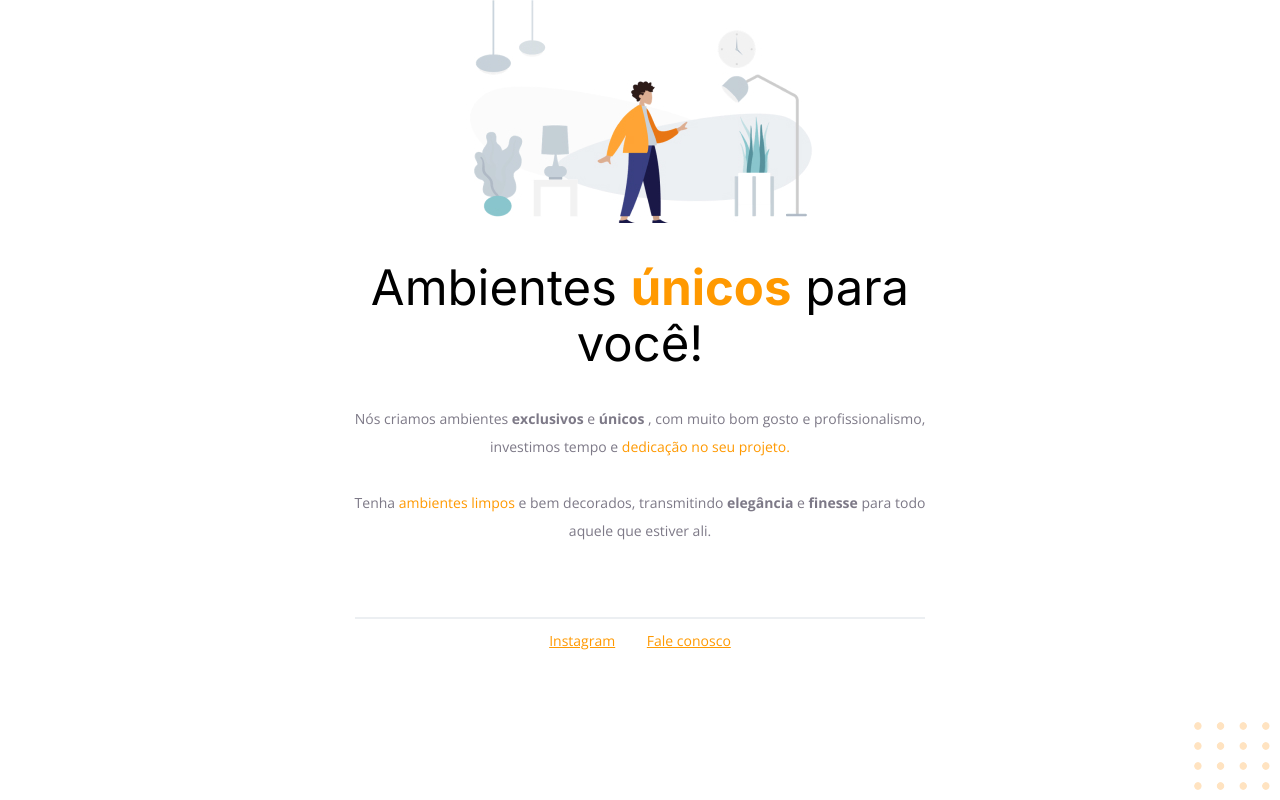
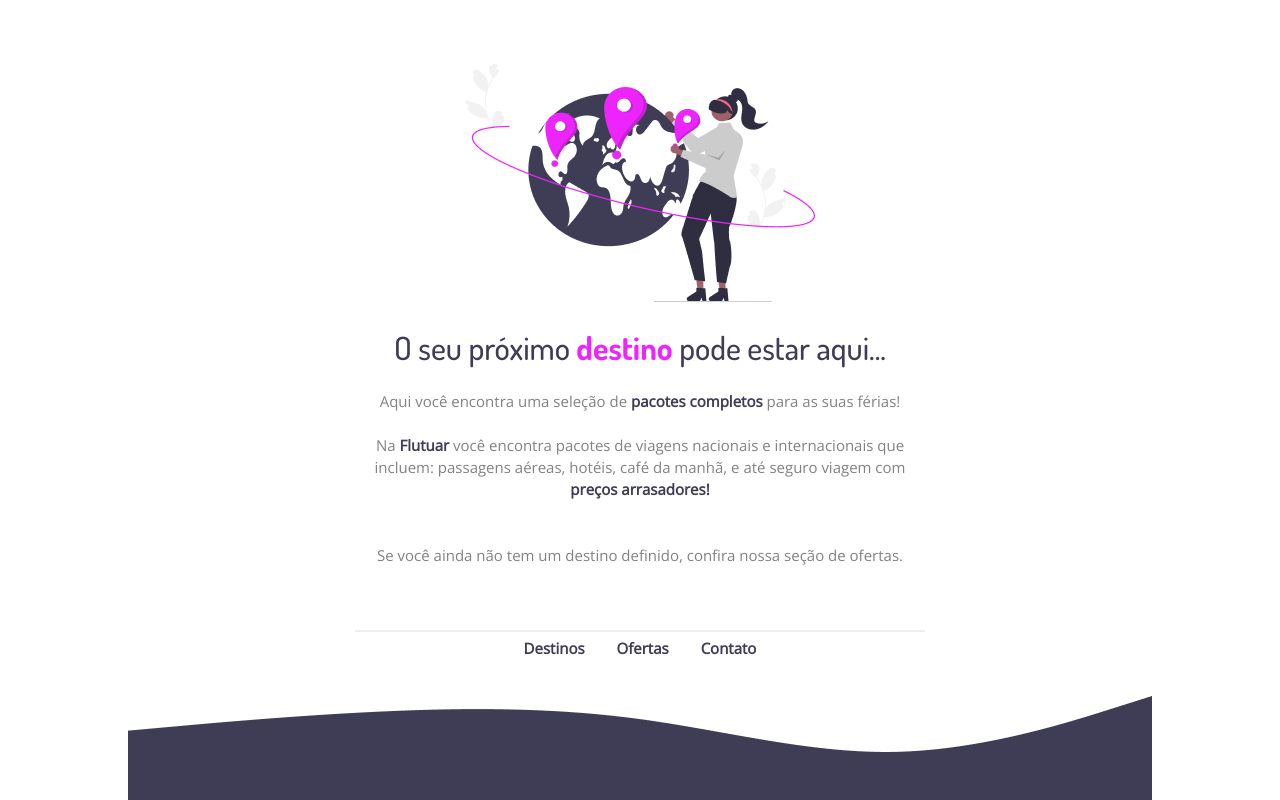
Before and after one commit to ludanii/projeto01-explorer, a plain HTML site: page index.html in a window 1280 px wide. Drawn offline with nearby package versions, Linux system fonts and the light colour scheme.

Commit message:
Novo Layout

```diff
--- a/index.html
+++ b/index.html
@@ -3,48 +3,39 @@
 <html lang="pt-br">
   <!-- Tag <head> contém as instruções para a página -->
   <head>
-    <link rel="preconnect" href="https://fonts.googleapis.com" />
-    <link rel="preconnect" href="https://fonts.gstatic.com" crossorigin />
+    <link rel="preconnect" href="https://fonts.googleapis.com">
+    <link rel="preconnect" href="https://fonts.gstatic.com" crossorigin>
+    <link href="https://fonts.googleapis.com/css2?family=Dosis:wght@200..800&family=Open+Sans:ital@0;1&display=swap" rel="stylesheet">
+    <link rel="stylesheet" href="style.css"/>
+    <link rel="shortcut icon" href="./images/favicon.svg">
     <meta charset="UTF-8" />
     <meta name="viewport" content="width=device-width, initial-scale=1.0" />
-    <title>Móveis customizados</title>
-
-    <link
-      href="https://fonts.googleapis.com/css2?family=Inter:wght@400;700&family=Open+Sans:wght@400;700&display=swap"
-      rel="stylesheet"
-    />
-
-    <link rel="stylesheet" href="style.css" />
+    <title>Flutuar</title>
   </head>
   <!-- Tag <body> é o corpo do documento, onde tem as informações que serão mostradas. -->
   <body>
-    <div id="hero">
+    <div id="main">
       <img
-      src="images/img1.jpg"
-      alt="Desenho de uma pessoa vestindo uma camisa amarela em uma sala com Móveis"/>
-      <h1>Ambientes <span class="laranja">únicos</span> para você!</h1>
+      src="./images/mulher.png"
+      alt="Desenho de uma mulher mexendo em marcos de destinos pelo mundo"/>
+      <h1>O seu próximo <span>destino</span> pode estar aqui...</h1>
       <p>
-        Nós criamos ambientes <strong>exclusivos</strong> e <strong>únicos</strong> , com muito
-        bom gosto e profissionalismo, investimos tempo e
-        <span>dedicação no seu projeto.</span>
+        Aqui você encontra uma seleção de <span class="negrito">pacotes completos</span> para as suas férias!
         <br />
         <br />
-        Tenha <span>ambientes limpos</span> e bem decorados, transmitindo
-        <strong>elegância </strong> e  <strong>finesse</strong>
-        para todo aquele que estiver ali.
+        Na <span class="flutuar">Flutuar</span> você encontra pacotes de viagens nacionais e internacionais que incluem: passagens aéreas, hotéis, café da manhã, e até seguro viagem com <span class="negrito">preços arrasadores!</span>
+        <br>
+        <br>
+        <br>
+        Se você ainda não tem um destino definido, confira nossa seção de ofertas.
       </p>
     </div>
     <div id="footer">
       <div class="line"></div>
-      <a target="_blank" href="https://instagram.com/moveisparavoce"
-      >Instagram</a
-      >
-      <a
-      target="_blank" href="mailto:contato@moveisparavoce.com">Fale conosco</a>
+      <h3>Destinos</h3>
+      <h3>Ofertas</h3>
+      <h3>Contato</h3>
+      <img class="onda" src="/images/onda.png" alt="onda azul">
     </div>
-    <img
-    id="balls"
-    src="images/balls.svg"
-    alt="Bolinhas alaranjadas no canto inferior direito da tela"/>
   </body>
 </html>
--- a/style.css
+++ b/style.css
@@ -1,52 +1,69 @@
-
 body {
   text-align: center;
   margin: 0;
+  padding: 0;
 }
 
-#hero {
-    width: 592px;
-    margin: 0 auto 72px;
+#main {
+  width: 626px;
+  margin: 64px auto;
 }
 
-img #hero {
-    margin: 0 auto 72px;
+img #main {
+  margin: 0 auto 32px;
 }
 
 h1 {
-  font-family: "Inter", sans-serif;
-  font-size: 49px;
-  line-height: 56px;
-  font-weight: normal;
+  font-family: "Dosis", sans-serif;
+  font-size: 32px;
+  line-height: auto;
+  font-weight: 500;
+  color: #3f3d56;
 }
 
 h1 span {
   font-weight: bold;
+  color: #ee24ff;
 }
 
-span, a {
-  color: #ff9900;
+span {
+  color: #3f3d56;
+  font-weight: bold;
 }
 
-p, #footer {
+p {
   font-family: "open sans", sans-serif;
-  color: #7d7987;
-  font-size: 14px;
-  line-height: 28px;
+  color: #828282;
+  font-size: 15px;
+  line-height: 22px;
+  font-weight: 100;
+  width: 540px;
+  margin: auto;
+}
+h3 {
+  display: inline;
+  font-family: "open sans", sans-serif;
+  color: #3f3d56;
+  font-size: 15px;
+  line-height: 14px;
+  font-weight: 700;
+  margin-bottom: 40px;
 }
 
-#footer a + a {
-    margin-left: 28px;
+#footer h3 + h3 {
+  margin-left: 28px;
+}
+#footer img {
+  display: block;
+  margin: auto;
+  position: fixed;
+  bottom: 0;
+  right: 0;
+  left: 0;
 }
 
 .line {
-    width: 568px;
-    margin: 0 auto 8px;
-    border: 1px solid #ECEFF2;
+  width: 568px;
+  margin: 0 auto 8px;
+  border: 1px solid #eceff2;
 }
-
-#balls {
-    position: fixed;
-    bottom: 0;
-    right: 0;
-}
```
Also changed, not shown: images/balls.svg (deleted), images/favicon.svg (added), images/img1.jpg (deleted), images/mulher.png (added), images/onda.png (added).
